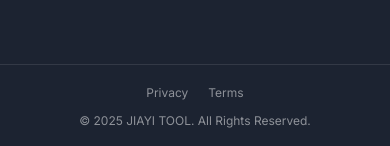
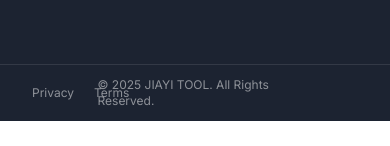
Before and after one commit to pulse712/jiayi-site, a Next.js app in the folder frontend/: page /en in a window 390 px wide. Shown: the part 4391-4537 px from the top of the page. After the commit the page ends 4512 px from the top, so only its background shows below. Built offline with nearby package versions, Linux system fonts and the light colour scheme; no server answers; a web font is replaced by a local one.

Commit message:
fix: Privacy/Terms left, copyright centered in footer

```diff
--- a/frontend/src/components/site/Footer.tsx
+++ b/frontend/src/components/site/Footer.tsx
@@ -144,7 +144,7 @@ export function Footer({ categories, siteSettings }: Props) {
 
       {/* Bottom bar */}
       <div className="border-t border-white/10">
-        <div className="container-page py-5 flex flex-col sm:flex-row items-center justify-between gap-3 text-xs text-white/50">
+        <div className="container-page relative py-5 flex items-center justify-between gap-3 text-xs text-white/50">
           <div className="flex items-center gap-5">
             <Link href="/privacy" className="hover:text-white">
               {t("footer.privacy")}
@@ -153,8 +153,7 @@ export function Footer({ categories, siteSettings }: Props) {
               {t("footer.terms")}
             </Link>
           </div>
-          <div>{t("footer.copyright")}</div>
-          <div className="hidden sm:block sm:w-24" />
+          <div className="absolute left-1/2 -translate-x-1/2">{t("footer.copyright")}</div>
         </div>
       </div>
     </footer>
```
